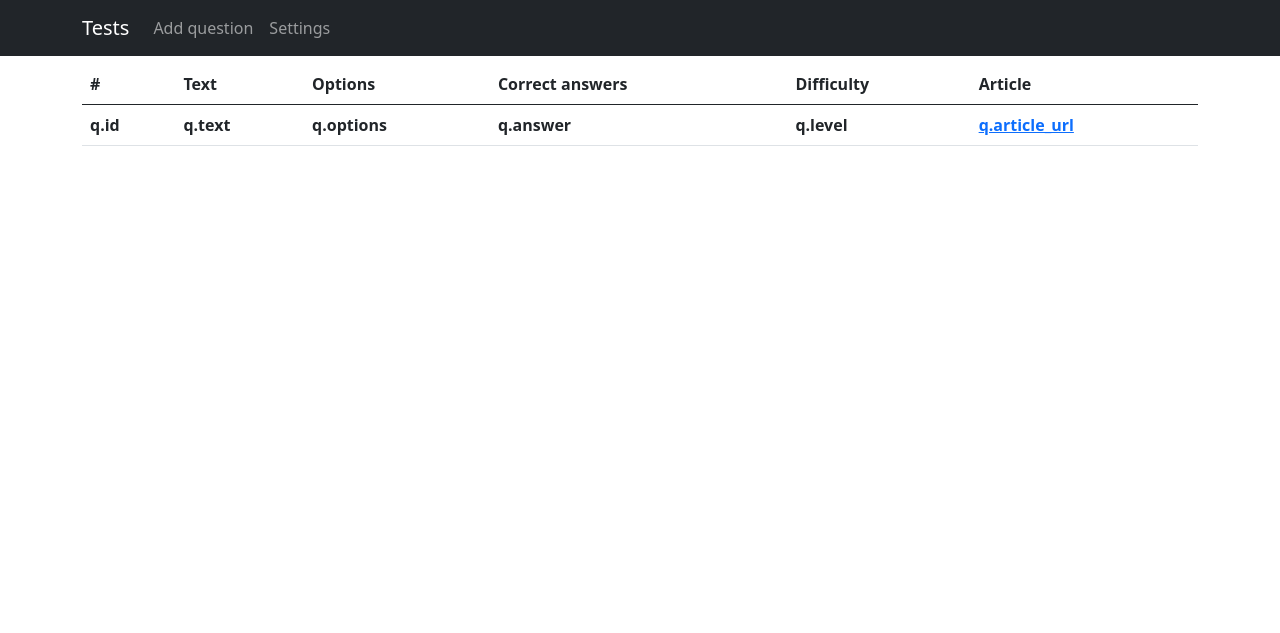
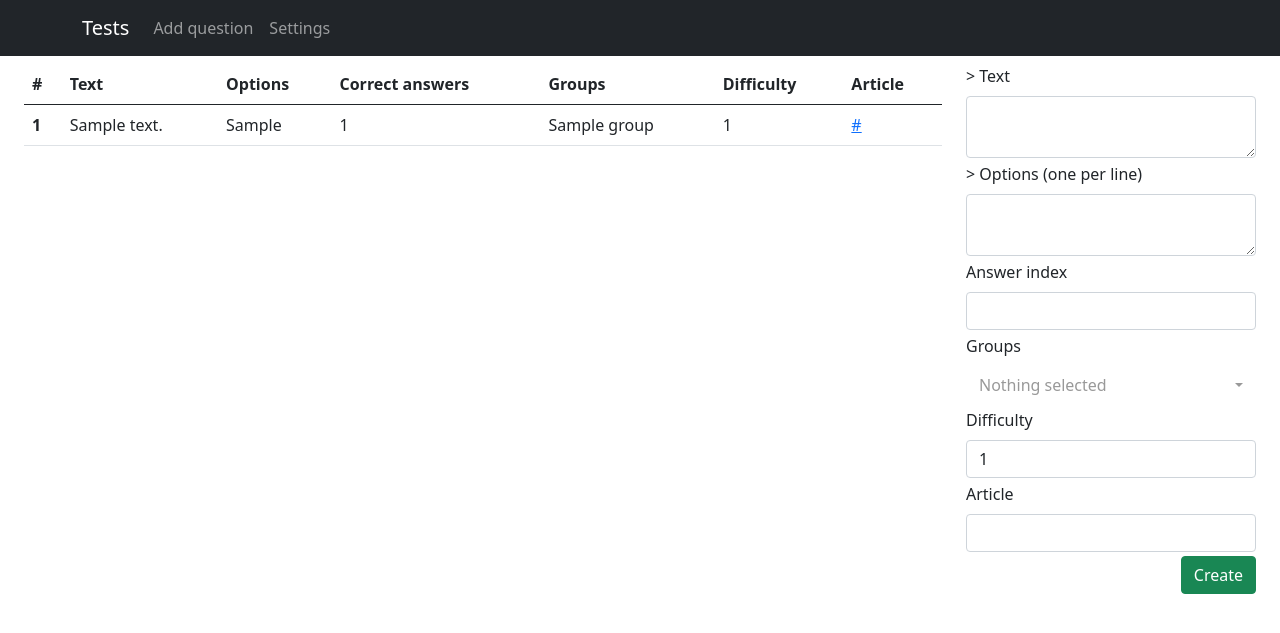
Before and after one commit to PluxCo/tp-web, a Flask app: page /add_question in a window 1280 px wide. Shown: the top 633 px of the page. Run offline with Flask 3, Linux system fonts and the light colour scheme; tables that the repository leaves empty hold one stand-in row (values such as "Sample post"); lists and menus that the app fills with data are empty; some libraries are stand-ins or nearby versions.

Commit message:
added questions creation

```diff
--- a/web/__init__.py
+++ b/web/__init__.py
@@ -1,12 +1,15 @@
+import json
 import os
 
 from flask import Flask, redirect, render_template
 from flask_login import LoginManager, login_user, logout_user, login_required, current_user
-from sqlalchemy import select
+from wtforms.validators import ValidationError
+from sqlalchemy import select, exists
 
 from models import db_session
 from models import users, questions
-from web.forms.users import LoginForm, UserCork
+from web.forms.users import LoginForm, UserCork, CreateGroupForm
+from web.forms.questions import CreateQuestionForm
 
 app = Flask(__name__)
 app.config['SECRET_KEY'] = 'secret_key'
@@ -42,12 +45,6 @@ def logout_page():
     return redirect('/login')
 
 
-@app.route("/settings")
-@login_required
-def settings_page():
-    return render_template("settings.html")
-
-
 @app.route("/")
 def main_page():
     if not current_user.is_authenticated:
@@ -56,8 +53,47 @@ def main_page():
     return render_template("index.html")
 
 
-@app.route("/add_question")
-def add_question():
+@app.route("/add_question", methods=["POST", "GET"])
+def add_question_page():
     db = db_session.create_session()
+    create_question_form = CreateQuestionForm()
+
+    groups = [(str(item.id), item.name) for item in db.scalars(select(users.PersonGroup))]
+    create_question_form.groups.choices = groups
+
+    if create_question_form.validate_on_submit():
+        selected = [int(item) for item in create_question_form.groups.data]
+        selected_groups = db.scalars(select(users.PersonGroup).where(users.PersonGroup.id.in_(selected)))
+        options = json.dumps(create_question_form.options.data.splitlines())
+        new_question = questions.Question(text=create_question_form.text.data,
+                                          options=options,
+                                          answer=create_question_form.answer.data - 1,
+                                          level=create_question_form.level.data,
+                                          article_url=create_question_form.article.data)
+
+        new_question.groups.extend(selected_groups)
+        db.add(new_question)
+        db.commit()
+
+        create_question_form = CreateQuestionForm(formdata=None)
+
     questions_list = db.scalars(select(questions.Question))
-    return render_template("add_question.html", questions=questions_list)
+
+    return render_template("add_question.html", questions=questions_list, create_question_form=create_question_form)
+
+
+@app.route("/settings", methods=["POST", "GET"])
+def settings_page():
+    db = db_session.create_session()
+    create_group_form = CreateGroupForm()
+
+    if create_group_form.validate_on_submit():
+        new_user = users.PersonGroup()
+        new_user.name = create_group_form.name.data
+        db.add(new_user)
+        db.commit()
+
+        create_group_form = CreateGroupForm(formdata=None)
+
+    groups = db.scalars(select(users.PersonGroup))
+    return render_template("settings.html", create_group_form=create_group_form, groups=groups)
--- /dev/null
+++ b/web/forms/questions.py
@@ -0,0 +1,16 @@
+from flask_wtf import FlaskForm
+from wtforms.fields import StringField, SelectField, IntegerField, TextAreaField, SelectMultipleField
+from wtforms.validators import DataRequired, ValidationError
+
+
+class CreateQuestionForm(FlaskForm):
+    text = TextAreaField("Text", validators=[DataRequired()])
+    options = TextAreaField("Options (one per line)")
+    answer = IntegerField("Answer index")
+    groups = SelectMultipleField("Groups")
+    level = IntegerField("Difficulty", default=1)
+    article = StringField("Article")
+
+    def validate_answer(self, field):
+        if field.data < 1 or field.data > len(self.options.data.splitlines()):
+            raise ValidationError("Answer index should be from 1 to options count")
--- a/web/templates/add_question.html
+++ b/web/templates/add_question.html
@@ -1,8 +1,9 @@
 {% extends "base.html" %}
 
 {% block content %}
-    <div class="container-lg">
-        <div class="col">
+    <div class="container-fluid">
+        <div class="row">
+            <div class="col-12 col-lg-9">
                 <table class="table">
                     <thead>
                     <tr>
@@ -10,6 +11,7 @@
                         <th scope="col">Text</th>
                         <th scope="col">Options</th>
                         <th scope="col">Correct answers</th>
+                        <th scope="col">Groups</th>
                         <th scope="col">Difficulty</th>
                         <th scope="col">Article</th>
                     </tr>
@@ -17,17 +19,55 @@
                     <tbody>
                     {% for q in questions %}
                         <tr>
-                        <th scope="col">q.id</th>
-                        <th scope="col">q.text</th>
-                        <th scope="col">q.options</th>
-                        <th scope="col">q.answer</th>
-                        <th scope="col">q.level</th>
-                        <th scope="col"><a href="q.article_url">q.article_url</a></th>
+                            <th scope="row">{{ q.id }}</th>
+                            <td>{{ q.text }}</td>
+                            <td>{{ q.options }}</td>
+                            <td>{{ q.answer }}</td>
+                            <td>{% for item in q.groups %}{{ item.name }}{% if not loop.last %},
+                            {% endif %}{% endfor %}</td>
+                            <td>{{ q.level }}</td>
+                            <td><a href="{{ q.article_url }}">{{ q.article_url }}</a></td>
                         </tr>
                     {% endfor %}
                     </tbody>
                 </table>
             </div>
-        <div class="col"></div>
+            <div class="col-12 col-lg-3">
+                <form method="POST" action="">
+
+                    {{ create_question_form.csrf_token }}
+                    <div class="mb-1">>
+                        {{ create_question_form.text.label(class_="form-label") }}
+                        {{ create_question_form.text(class_="form-control") }}
+                    </div>
+                    <div class="mb-1">>
+                        {{ create_question_form.options.label(class_="form-label") }}
+                        {{ create_question_form.options(class_="form-control") }}
+                    </div>
+                    <div class="mb-1">
+                        {{ create_question_form.answer.label(class_="form-label") }}
+                        {{ create_question_form.answer(class_="form-control") }}
+                    </div>
+                    <div class="mb-1">
+                        {{ create_question_form.groups.label(class_="form-label") }}
+                        {{ create_question_form.groups(class_="form-control selectpicker", data_actions_box="true") }}
+                    </div>
+                    <div class="mb-1">
+                        {{ create_question_form.level.label(class_="form-label") }}
+                        {{ create_question_form.level(class_="form-control") }}
+                    </div>
+                    <div class="mb-1">
+                        {{ create_question_form.article.label(class_="form-label") }}
+                        {{ create_question_form.article(class_="form-control") }}
+                    </div>
+                    {% for field, error in create_question_form.errors.items() %}
+                        <div class="alert alert-warning">
+                            {{ "\n".join(error) }}
+                        </div>
+                    {% endfor %}
+                    <button type="submit" name="accept_btn" class="btn btn-success float-end">Create</button>
+                </form>
+            </div>
+        </div>
     </div>
 {% endblock %}
--- a/web/templates/base.html
+++ b/web/templates/base.html
@@ -4,11 +4,15 @@
     <meta charset="UTF-8">
     <title>{{ title }}</title>
 
-    <link href="https://cdn.jsdelivr.net/npm/bootstrap@5.0.2/dist/css/bootstrap.min.css" rel="stylesheet"
-          integrity="sha384-EVSTQN3/azprG1Anm3QDgpJLIm9Nao0Yz1ztcQTwFspd3yD65VohhpuuCOmLASjC" crossorigin="anonymous">
+    <link href="https://cdn.jsdelivr.net/npm/bootstrap@5.0.1/dist/css/bootstrap.min.css" rel="stylesheet"
+          integrity="sha384-+0n0xVW2eSR5OomGNYDnhzAbDsOXxcvSN1TPprVMTNDbiYZCxYbOOl7+AMvyTG2x" crossorigin="anonymous">
     <link rel="stylesheet"
           href="https://cdn.jsdelivr.net/npm/bootstrap-icons@1.5.0/font/bootstrap-icons.css">
-
+    <link rel="stylesheet"
+          href="https://cdnjs.cloudflare.com/ajax/libs/bootstrap-select/1.14.0-beta2/css/bootstrap-select.min.css"
+          integrity="sha512-mR/b5Y7FRsKqrYZou7uysnOdCIJib/7r5QeJMFvLNHNhtye3xJp1TdJVPLtetkukFn227nKpXD9OjUc09lx97Q=="
+          crossorigin="anonymous"
+          referrerpolicy="no-referrer"/>
     {% block prescripts %}{% endblock %}
 </head>
 <body>
@@ -28,9 +32,9 @@
                     <a class="nav-link" href="/settings">Settings</a>
                 </li>
                 {% if current_user.is_authenticated %}
-                <li class="nav-item">
-                    <a class="nav-link" href="/logout">Logout</a>
-                </li>
+                    <li class="nav-item">
+                        <a class="nav-link" href="/logout">Logout</a>
+                    </li>
                 {% endif %}
             </ul>
         </div>
@@ -40,9 +44,14 @@
     {% block content %}{% endblock %}
 </div>
 
-<script src="https://cdn.jsdelivr.net/npm/bootstrap@5.0.2/dist/js/bootstrap.bundle.min.js"
-        integrity="sha384-MrcW6ZMFYlzcLA8Nl+NtUVF0sA7MsXsP1UyJoMp4YLEuNSfAP+JcXn/tWtIaxVXM"
+<script src="https://code.jquery.com/jquery-3.6.0.min.js"
+        integrity="sha256-/xUj+3OJU5yExlq6GSYGSHk7tPXikynS7ogEvDej/m4=" crossorigin="anonymous"></script>
+<script src="https://cdn.jsdelivr.net/npm/bootstrap@5.0.1/dist/js/bootstrap.bundle.min.js"
+        integrity="sha384-gtEjrD/SeCtmISkJkNUaaKMoLD0//ElJ19smozuHV6z3Iehds+3Ulb9Bn9Plx0x4"
         crossorigin="anonymous"></script>
+<script src="https://cdnjs.cloudflare.com/ajax/libs/bootstrap-select/1.14.0-beta2/js/bootstrap-select.min.js"
+        integrity="sha512-FHZVRMUW9FsXobt+ONiix6Z0tIkxvQfxtCSirkKc5Sb4TKHmqq1dZa8DphF0XqKb3ldLu/wgMa8mT6uXiLlRlw=="
+        crossorigin="anonymous" referrerpolicy="no-referrer"></script>
 {% block postscripts %}{% endblock %}
 </body>
 </html>
```
Also changed, not shown: web/forms/new_question.py (deleted, +0 -16 lines), web/forms/users.py (+13 -1 lines), web/templates/settings.html (+35 -1 lines). Lines whose indentation alone changed are shown as unchanged.
